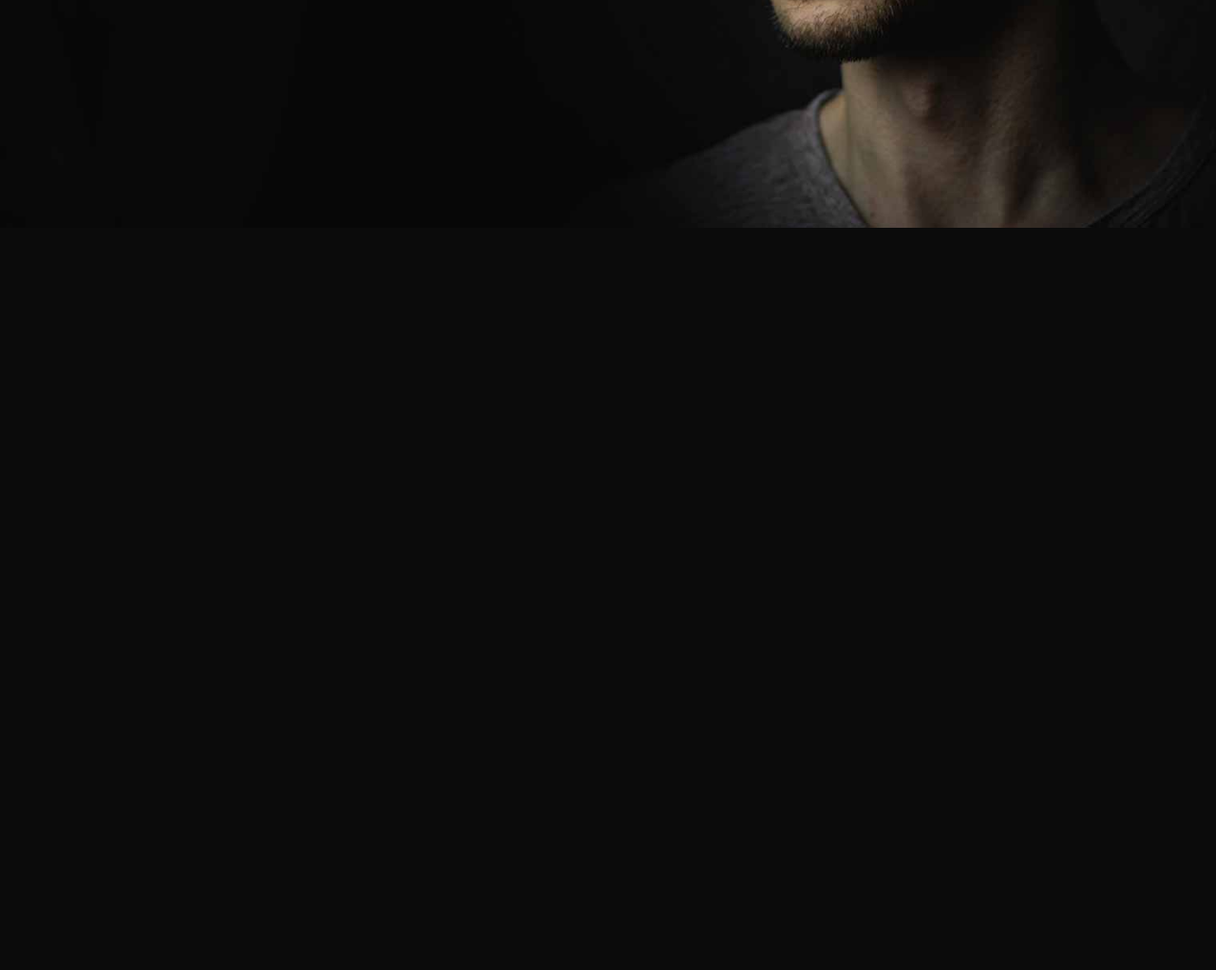
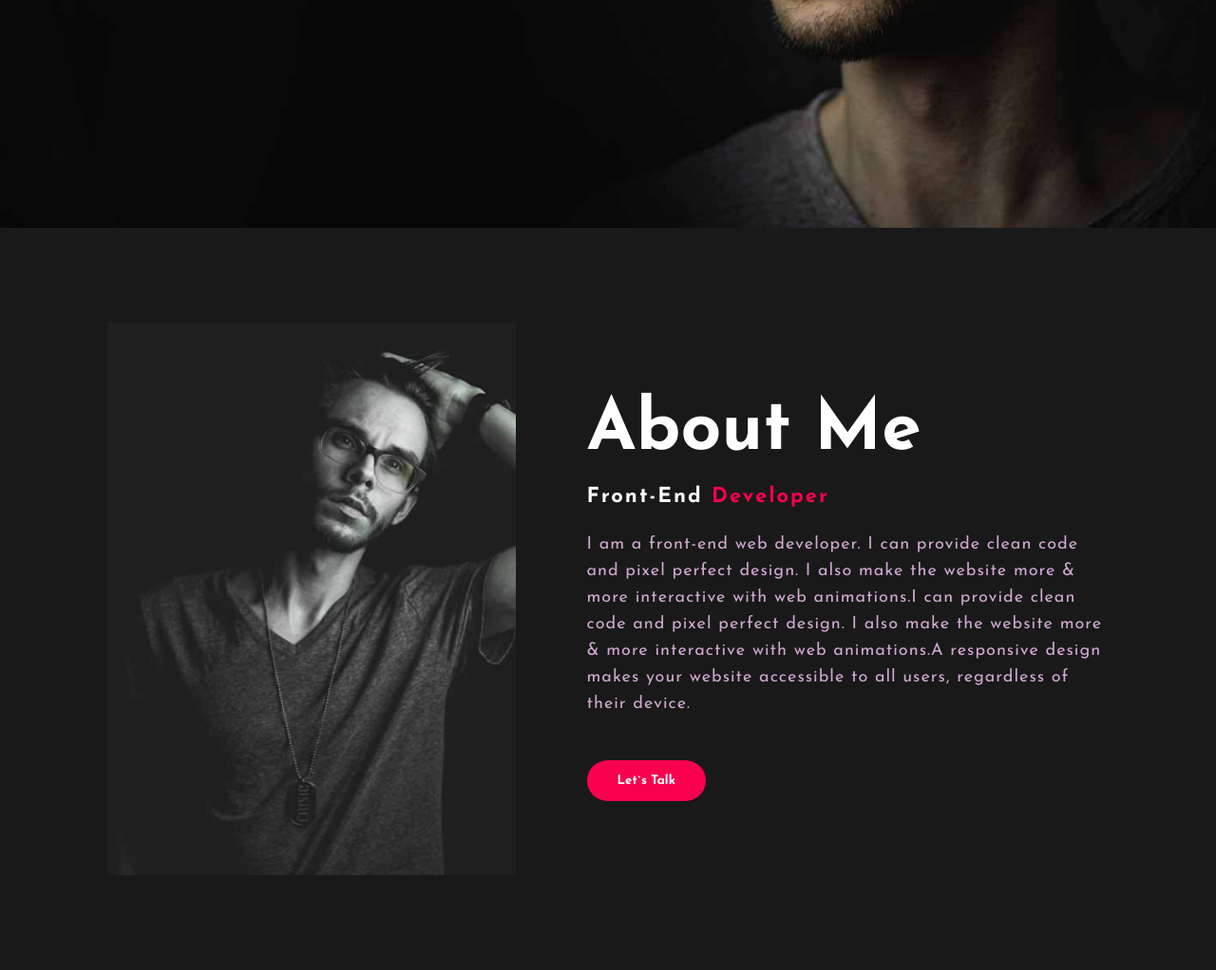
Before and after one commit to amirhajif/Personal_Portfolio, a PHP site: page /Pages/index.html in a window 1280 px wide. Shown: the part 560-1582 px from the top of the page at 95% size. Before the commit the page ends 800 px from the top, so only its background shows below. Run offline with PHP 8.4, Linux system fonts and the light colour scheme; some libraries are stand-ins or nearby versions.

Commit message:
ADD About Section

```diff
--- a/Pages/index.html
+++ b/Pages/index.html
@@ -53,5 +53,25 @@
         </div>
       </div>
     </div>
+
+    <!-- About Section -->
+    <section class="about">
+      <div class="main">
+        <img src="../assets/images/main-img.png" alt="about me" />
+        <div class="about-text">
+          <h2>About Me</h2>
+          <h5>Front-end <span>Developer</span></h5>
+          <p>
+            I am a front-end web developer. I can provide clean code and pixel
+            perfect design. I also make the website more & more interactive with
+            web animations.I can provide clean code and pixel perfect design. I
+            also make the website more & more interactive with web animations.A
+            responsive design makes your website accessible to all users,
+            regardless of their device.
+          </p>
+          <button type="button">Let`s Talk</button>
+        </div>
+      </div>
+    </section>
   </body>
 </html>
--- a/Styles/style.css
+++ b/Styles/style.css
@@ -116,5 +116,69 @@ h4{
      color: white;
 
      box-shadow: 0px 0px 5px #000,0px 0px 15px #858585;
+}
+
+.about{
+    width: 100%;
+    padding:100px 0px;
+    background-color: #191919;
+}
+
+.about img{
+    height: auto;
+    width: 430px;
+}
+
+.about-text{
+    width: 550px;
+}
+
+.main{
+    width: 1130px;
+    max-width: 95%;
+    margin: 0 auto;
+    display: flex;
+    align-items: center;
+    justify-content: space-around;
+}
+
+.about-text h2{
+    color: white;
+    font-size: 75px;
+    text-transform: capitalize;
+    margin-bottom: 20px;
+}
+
+.about-text h5{
+    color: white;
+    letter-spacing: 2px;
+    font-size: 22px;
+    margin-bottom: 25px;
+    text-transform: capitalize;
 
 }
+
+.about-text p{
+    color: #fcfc;
+    letter-spacing: 1px;
+    line-height: 28px;
+    font-size: 18px;
+    margin-bottom: 45px;
+}
+
+button{
+    background-color: #f9004d;
+    color: white;
+    text-decoration: none;
+    border: 2px solid transparent;
+    font-weight: bold;
+    padding: 13px 30px;
+    border-radius: 30px;
+    transition: .4s;
+}
+
+button:hover{
+    background-color: transparent;
+    border: 2px solid #f9004d;
+    cursor: pointer;
+}
```
Also changed, not shown: assets/images/main-img.png (added), 2 other files.
